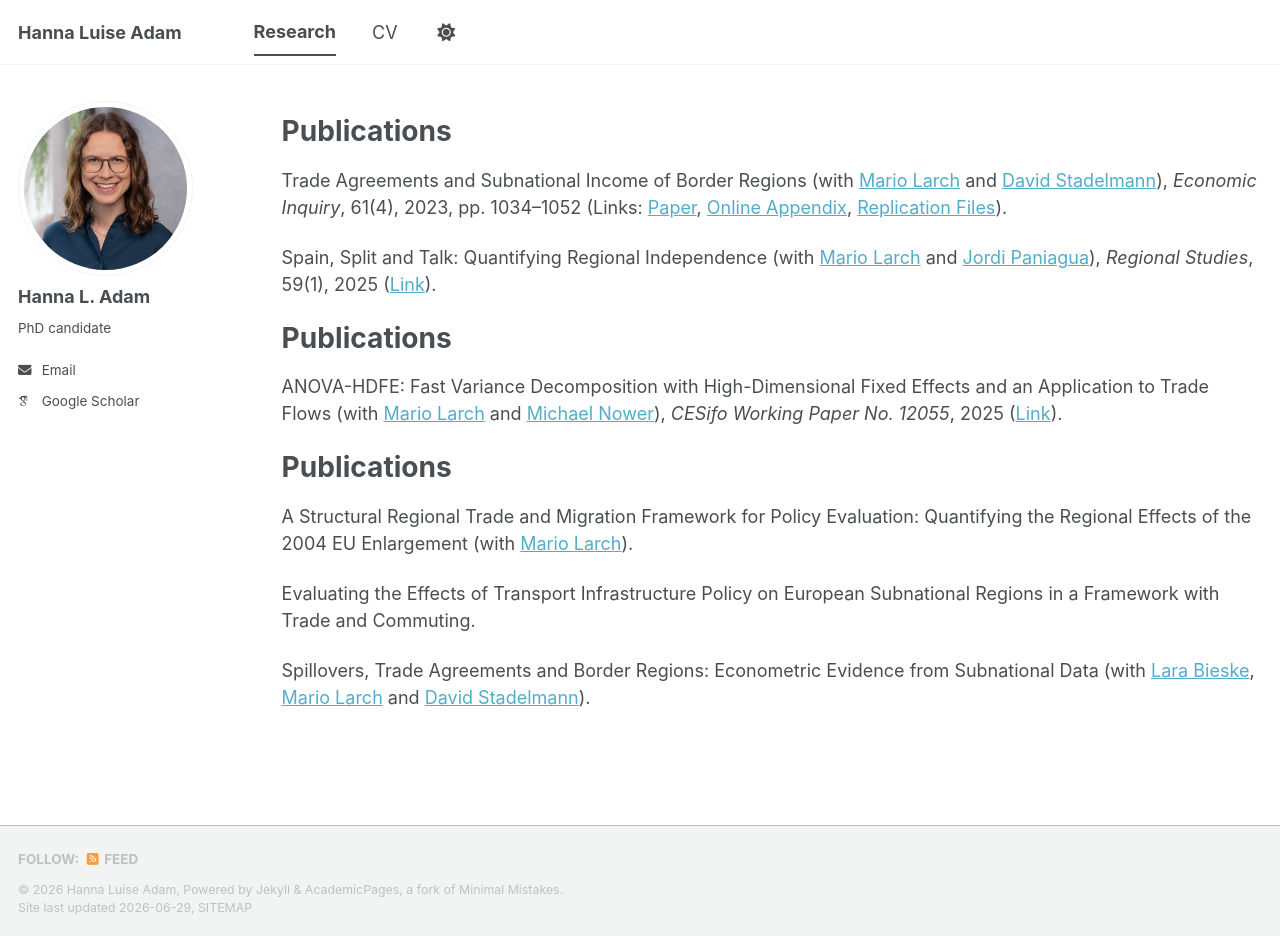
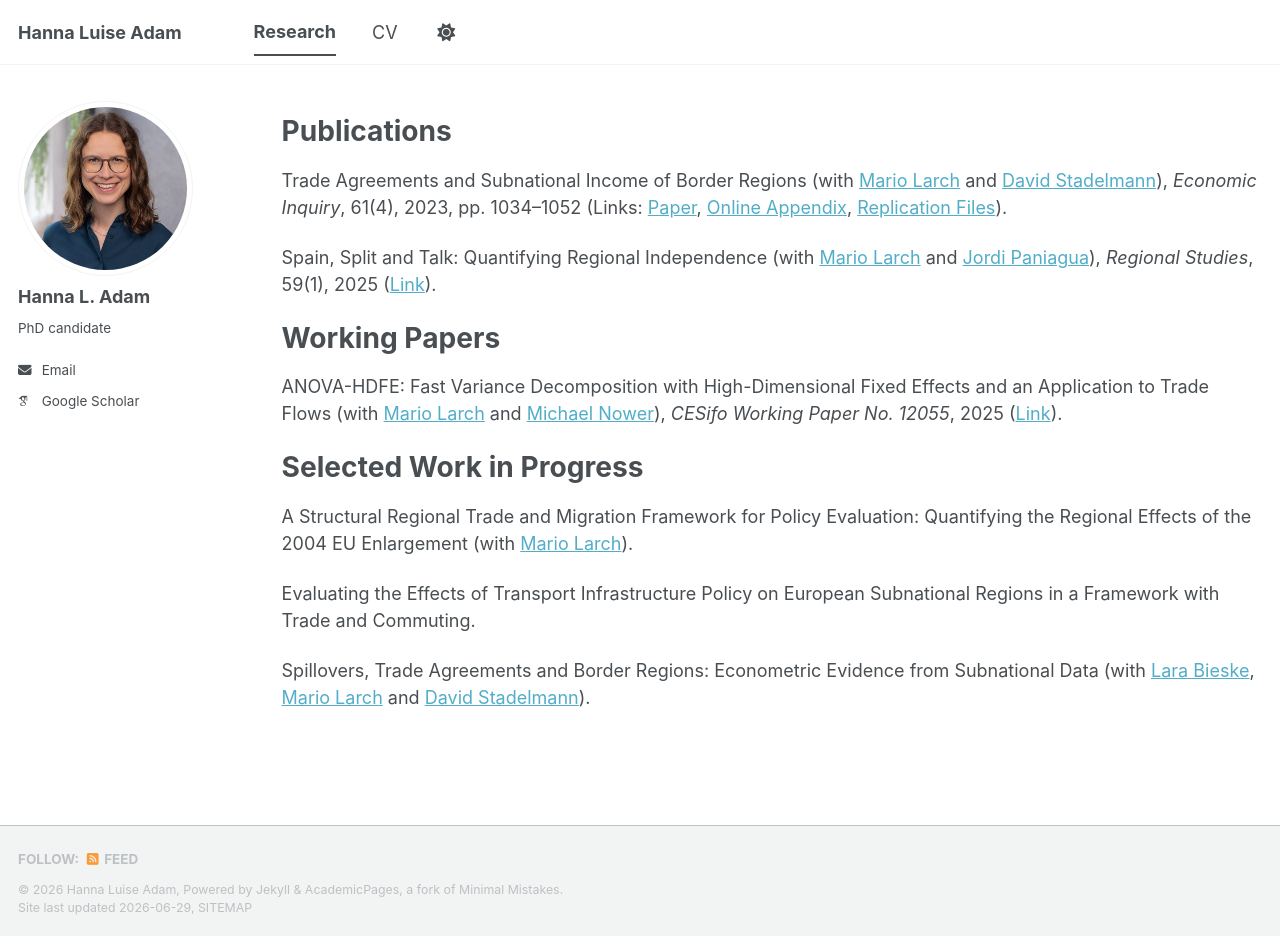
Before and after one commit to hanna-l-adam/hanna-l-adam.github.io, a Jekyll site: the page built from _pages/research.md, in a window 1280 px wide and 936 px high. Built offline with Jekyll 4.4.1, drawn with Linux system fonts in a browser that asks for light colours; some web fonts are replaced; a script bundle is joined from its source files by our own code; library files that are not in the unit come from our copies.

Commit message:
Update research.md

```diff
--- a/_pages/research.md
+++ b/_pages/research.md
@@ -13,12 +13,12 @@ Trade Agreements and Subnational Income of Border Regions (with <a href="https:/
 
 Spain, Split and Talk: Quantifying Regional Independence (with <a href="https://www.ewf.uni-bayreuth.de/en/team/Prof_Mario_Larch/index.php" target="_blank">Mario Larch</a> and <a href="https://www.uv.es/jorpaso2/" target="_blank">Jordi Paniagua</a>), *Regional Studies*, 59(1), 2025 (<a href="https://doi.org/10.1080/00343404.2024.2437501" target="_blank">Link</a>).
 
-# Publications
+# Working Papers
 
 ANOVA-HDFE: Fast Variance Decomposition with High-Dimensional Fixed Effects and an Application to Trade Flows (with <a href="https://www.ewf.uni-bayreuth.de/en/team/Prof_Mario_Larch/index.php" target="_blank">Mario Larch</a> and <a href="https://sites.google.com/view/michaelnower" target="_blank">Michael Nower</a>), *CESifo Working Paper No. 12055*, 2025 (<a href="https://www.ifo.de/en/cesifo/publications/2025/working-paper/anova-hdfe-fast-variance-decomposition-high-dimensional-fixed" target="_blank">Link</a>).
 
 
-# Publications
+# Selected Work in Progress
 
 A Structural Regional Trade and Migration Framework for Policy Evaluation: Quantifying the Regional Effects of the 2004 EU Enlargement (with <a href="https://www.ewf.uni-bayreuth.de/en/team/Prof_Mario_Larch/index.php" target="_blank">Mario Larch</a>).
 
```
